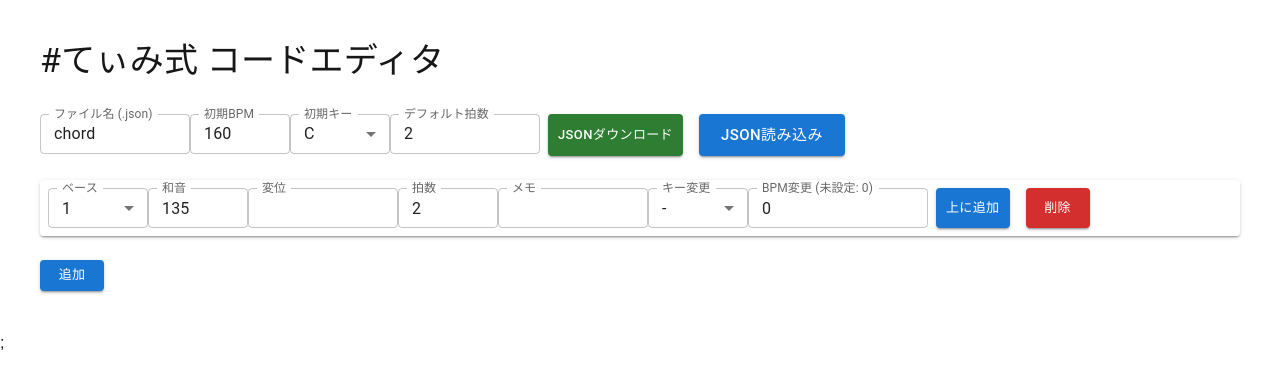
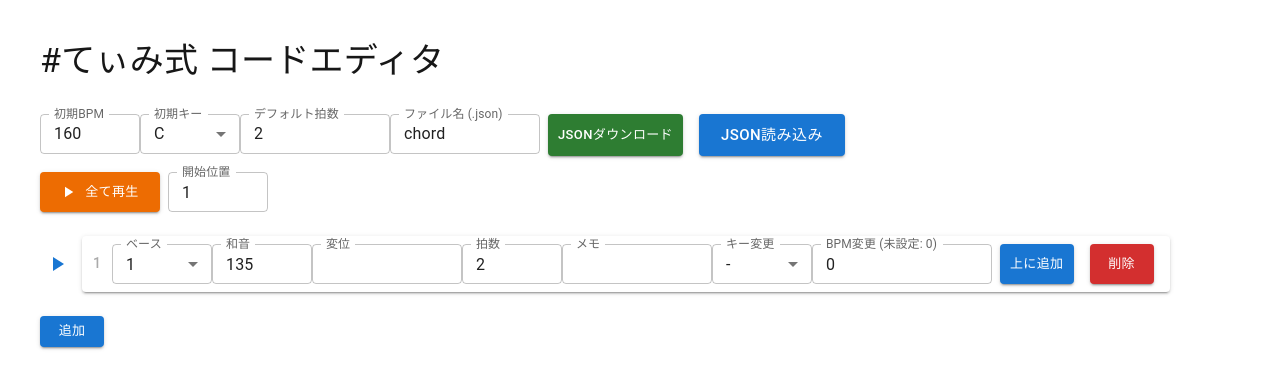
Before and after one commit to Hyayum/chord_editor, a Next.js app: page / in a window 1280 px wide. Shown: the top 388 px of the page. Built offline with nearby package versions, Linux system fonts and the light colour scheme.

Commit message:
midi再生機能を追加

```diff
--- a/package.json
+++ b/package.json
@@ -11,6 +11,7 @@
   "dependencies": {
     "@emotion/react": "^11.13.3",
     "@emotion/styled": "^11.13.0",
+    "@mui/icons-material": "^6.0.2",
     "@mui/material": "^6.0.2",
     "next": "14.2.8",
     "react": "^18",
--- a/src/pages/ChordEditor.tsx
+++ b/src/pages/ChordEditor.tsx
@@ -10,12 +10,14 @@ import {
   Tab,
   Tabs,
   TextField,
+  Typography,
 } from "@mui/material";
 import { useRef, useState } from "react";
 import { Chord, keyOptions, defaultChord } from "./index"
 import NumberField from "./components/NumberField";
 
 interface Props {
+  index: number;
   chord: Chord;
   defaultBeats: number;
   onChange: (c: Chord) => void;
@@ -24,7 +26,7 @@ interface Props {
 };
 
 export default function ChordEditor(props: Props) {
-  const { chord = defaultChord, defaultBeats, onChange, addChord, removeChord } = props;
+  const { index, chord = defaultChord, defaultBeats, onChange, addChord, removeChord } = props;
 
   const [openShape, setOpenShape] = useState(false);
   const shapeRef = useRef<HTMLInputElement>(null);
@@ -44,8 +46,13 @@ export default function ChordEditor(props: Props) {
   };
 
   return (
-    <Paper elevation={2} sx={{ p: 1, my: 1 }}>
+    <Paper elevation={2} sx={{ p: 1, pl: 0, my: 1 }}>
       <Box sx={{ display: "flex" }}>
+        <Box sx={{ width: 30 }}>
+          <Typography variant="subtitle2" sx={{ color: "#aaa", textAlign: "center", mt: 1.1 }}>
+            {index}
+          </Typography>
+        </Box>
         <Box sx={{ width: 100 }}>
           <TextField
             select
--- /dev/null
+++ b/src/pages/components/ChordPreviewButton.tsx
@@ -0,0 +1,78 @@
+import { Box, Button } from "@mui/material";
+import { Stop, PlayArrow } from "@mui/icons-material";
+import { useEffect, useState, useRef } from "react";
+import { Chord } from "..";
+import { getChordPlayer, getChordsForMidi, stopMidi } from "../lib/midi";
+import NumberField from "./NumberField";
+
+interface Props {
+  chords: Chord[];
+  keySf: number;
+  bpm: number;
+  beats: number;
+};
+
+export default function ChordPreviewButton(props: Props) {
+  const { chords, keySf: key, bpm, beats } = props;
+  const [playing, setPlaying] = useState(false);
+  const playingRef = useRef(playing);
+  useEffect(() => {
+    playingRef.current = playing;
+  }, [playing]);
+  const [startFrom, setStartFrom] = useState(1);
+
+  const previewAll = async () => {
+    const chordsForMidi = getChordsForMidi(chords, key, bpm, beats);
+    setPlaying(true);
+    const playChord = await getChordPlayer();
+    for (let chord of chordsForMidi.slice(Math.max(startFrom - 1, 0))) {
+      await playChord(chord);
+      if (!playingRef.current) break;
+    }
+    setPlaying(false);
+  };
+
+  const stopPlayer = () => {
+    setPlaying(false);
+    stopMidi();
+  };
+
+  return (
+    <Box sx={{ mr: 2, display: "flex" }}>
+      {!playing && (
+        <Button
+          color="warning"
+          variant="contained"
+          size="small"
+          startIcon={<PlayArrow />}
+          onClick={previewAll}
+          sx={{ mr: 1, width: 120 }}
+        >
+          全て再生
+        </Button>
+      )}
+      {playing && (
+        <Button
+          color="warning"
+          variant="contained"
+          size="small"
+          startIcon={<Stop />}
+          onClick={stopPlayer}
+          sx={{ mr: 1, width: 120 }}
+        >
+          停止
+        </Button>
+      )}
+      <Box sx={{ width: 100 }}>
+        <NumberField
+          id="startFrom"
+          label="開始位置"
+          size="small"
+          value={startFrom}
+          onChange={(e) => setStartFrom(Math.max(Number(e.target.value), 0))}
+          fullWidth
+        />
+      </Box>
+    </Box>
+  );
+};
--- a/src/pages/components/NumberField.tsx
+++ b/src/pages/components/NumberField.tsx
@@ -3,12 +3,11 @@ import { useState } from "react";
 
 type Props = {
     variant?: TextFieldVariants;
-    children?: React.ReactNode;
   } & Omit<TextFieldProps, 'variant' | 'onFocus' | 'onBlur' | 'type'>
 
 const NumberField = (props: Props) => {
   const [focused, setFocused] = useState(false);
-  const { children, value, ...rest } = props;
+  const { value, ...rest } = props;
   return (
     <TextField
       { ...rest }
@@ -16,9 +15,7 @@ const NumberField = (props: Props) => {
       value={value || (focused ? "" : value)}
       onFocus={() => setFocused(true)}
       onBlur={() => setFocused(false)}
-    >
-      { children }
-    </TextField>
+    />
   );
 };
 
--- a/src/pages/index.tsx
+++ b/src/pages/index.tsx
@@ -4,13 +4,17 @@ import {
   Button,
   CircularProgress,
   Grid2 as Grid,
+  IconButton,
   MenuItem,
   TextField,
   Typography,
 } from "@mui/material";
+import { PlayArrow } from "@mui/icons-material";
 import { useRef, useState, useEffect } from "react";
 import ChordEditor from "./ChordEditor";
 import NumberField from "./components/NumberField";
+import ChordPreviewButton from "./components/ChordPreviewButton";
+import { getChordPlayer, getChordsForMidi } from "./lib/midi";
 
 export interface Chord {
   memo?: string;
@@ -52,6 +56,8 @@ export default function Home() {
   const [bpm, setBpm] = useState(160);
   const [key, setKey] = useState(0);
   const [beats, setBeats] = useState(2);
+  const [chords, setChords] = useState<Chord[]>([defaultChord]);
+  // const [nowPlaying, setNowPlaying] = useState(0);
 
   const keyOptions = [
     { label: "C", value: 0 },
@@ -67,8 +73,6 @@ export default function Home() {
     { label: "B♭", value: -2 },
     { label: "B", value: 5 },
   ];
-
-  const [chords, setChords] = useState<Chord[]>([defaultChord]);
 
   const onChangeChord = (chord: Chord, i: number) => {
     const newChords = [...chords];
@@ -140,6 +144,13 @@ export default function Home() {
     setLoading(false);
   }, [chords]);
 
+  const preview = async (i: number) => {
+    //setNowPlaying(i);
+    const playChord = await getChordPlayer();
+    const chordsForMidi = getChordsForMidi(chords, key, bpm, beats);
+    await playChord(chordsForMidi[i]);
+  };
+
   return (
     <>
       <Grid container spacing={2} sx={{ m: 5, minWidth: 1200 }}>
@@ -150,16 +161,6 @@ export default function Home() {
         </Grid>
         <Grid size={12}>
           <Box sx={{ display: "flex" }}>
-            <Box sx={{ width: 150 }}>
-              <TextField
-                id="filename"
-                label="ファイル名 (.json)"
-                size="small"
-                value={filename}
-                onChange={(e) => setFilename(e.target.value)}
-                fullWidth
-              />
-            </Box>
             <Box sx={{ width: 100 }}>
               <NumberField
                 id="bpm"
@@ -198,6 +199,16 @@ export default function Home() {
               />
             </Box>
 
+            <Box sx={{ width: 150 }}>
+              <TextField
+                id="filename"
+                label="ファイル名 (.json)"
+                size="small"
+                value={filename}
+                onChange={(e) => setFilename(e.target.value)}
+                fullWidth
+              />
+            </Box>
             <Button
               color="success"
               variant="contained"
@@ -228,15 +239,34 @@ export default function Home() {
           </Box>
         </Grid>
         <Grid size={12}>
+          <ChordPreviewButton
+            chords={chords}
+            keySf={key}
+            bpm={bpm}
+            beats={beats}
+          />
+        </Grid>
+        <Grid size={12}>
           {chords.map((chord, i) => (
+            <Box sx={{ display: "flex" }} key={i}>
+              <IconButton
+                // color={i == nowPlaying ? "warning" : "primary"} <- 重くなる
+                color="primary"
+                size="small"
+                onClick={() => preview(i)}
+                sx={{ mr: 1 }}
+              >
+                <PlayArrow />
+              </IconButton>
               <ChordEditor
-              key={i}
+                index={i + 1}
                 chord={chord}
                 defaultBeats={beats}
                 onChange={(c: Chord) => onChangeChord(c, i)}
                 addChord={() => addChord(i)}
                 removeChord={() => removeChord(i)}
               />
+            </Box>
           ))}
         </Grid>
         <Grid size={12}>
--- /dev/null
+++ b/src/pages/lib/midi.ts
@@ -0,0 +1,78 @@
+import { Chord } from "..";
+
+interface ChordForMidi {
+  memo?: string;
+  bpm: number;
+  key: number;
+  bass: number;
+  shape: string;
+  accd?: number[];
+  beats: number;
+};
+
+const fitRange = (n: number, min: number, width: number) => {
+  return ((n - min) % width + width) % width + min;
+};
+
+export const getChordsForMidi = (chords: Chord[], key: number, bpm: number, beats: number): ChordForMidi[] => {
+  const chordsForMidi = [];
+  let currentKey = key;
+  let currentBpm = bpm;
+  for (let chord of chords) {
+    currentKey = (chord.key && chord.key != 12) ? chord.key : currentKey;
+    currentBpm = chord.bpm ? chord.bpm : currentBpm;
+    chordsForMidi.push({
+      ...chord,
+      key: currentKey,
+      bpm: currentBpm,
+      beats: chord.beats || beats,
+    });
+  }
+  return chordsForMidi;
+};
+
+const chordToNotes = (chord: ChordForMidi) => {
+  const baseScale = [0, 2, 4, 5, 7, 9, 11];
+  const scale = baseScale.map((n, i) =>
+    chord.accd?.includes(i + 1) ? n + 1 :
+    chord.accd?.includes(-i - 1) ? n - 1 : n
+  );
+  const keyUd = fitRange(chord.key * 7, 0, 12);
+  const bassNote12 = keyUd + scale[chord.bass - 1];
+  const bassNote = fitRange(bassNote12, 29, 12); // bass 29(F1) ~ 40(E2)
+  const highNotes = Array.from(chord.shape).map((n) => {
+    const scaleIndex = fitRange(chord.bass + Number(n) - 2, 0, 7);
+    const note12 = keyUd + scale[scaleIndex];
+    return fitRange(note12, 53, 12); // high 53(F3) ~ 64(E4)
+  });
+  return [bassNote, ...highNotes];
+};
+
+export const getChordPlayer = async () => {
+  const midi = await window.navigator.requestMIDIAccess();
+  const output = Array.from(midi.outputs)[0][1];
+  return async (chord: ChordForMidi) => {
+    const length = chord.beats * 60 / chord.bpm;
+    const notes = chordToNotes(chord);
+    for (let note of notes) {
+      output.send([0x90, note, 127]);
+    }
+    await new Promise((resolve) => {
+      setTimeout(() => {
+        for (let note of notes) {
+          output.send([0x80, note, 127]);
+        }
+        resolve("end");
+      }, length * 1000);
+    });
+  };
+};
+
+export const stopMidi = () => {
+  window.navigator.requestMIDIAccess().then((midi) => {
+    const output = Array.from(midi.outputs)[0][1];
+    for (let i = 0; i < 128; i++) {
+      output.send([0x80, i, 127]);
+    }
+  });
+};
```
Also changed, not shown: 1 other file (tests, documents, lock files or other folders). Lines whose indentation alone changed are shown as unchanged.
